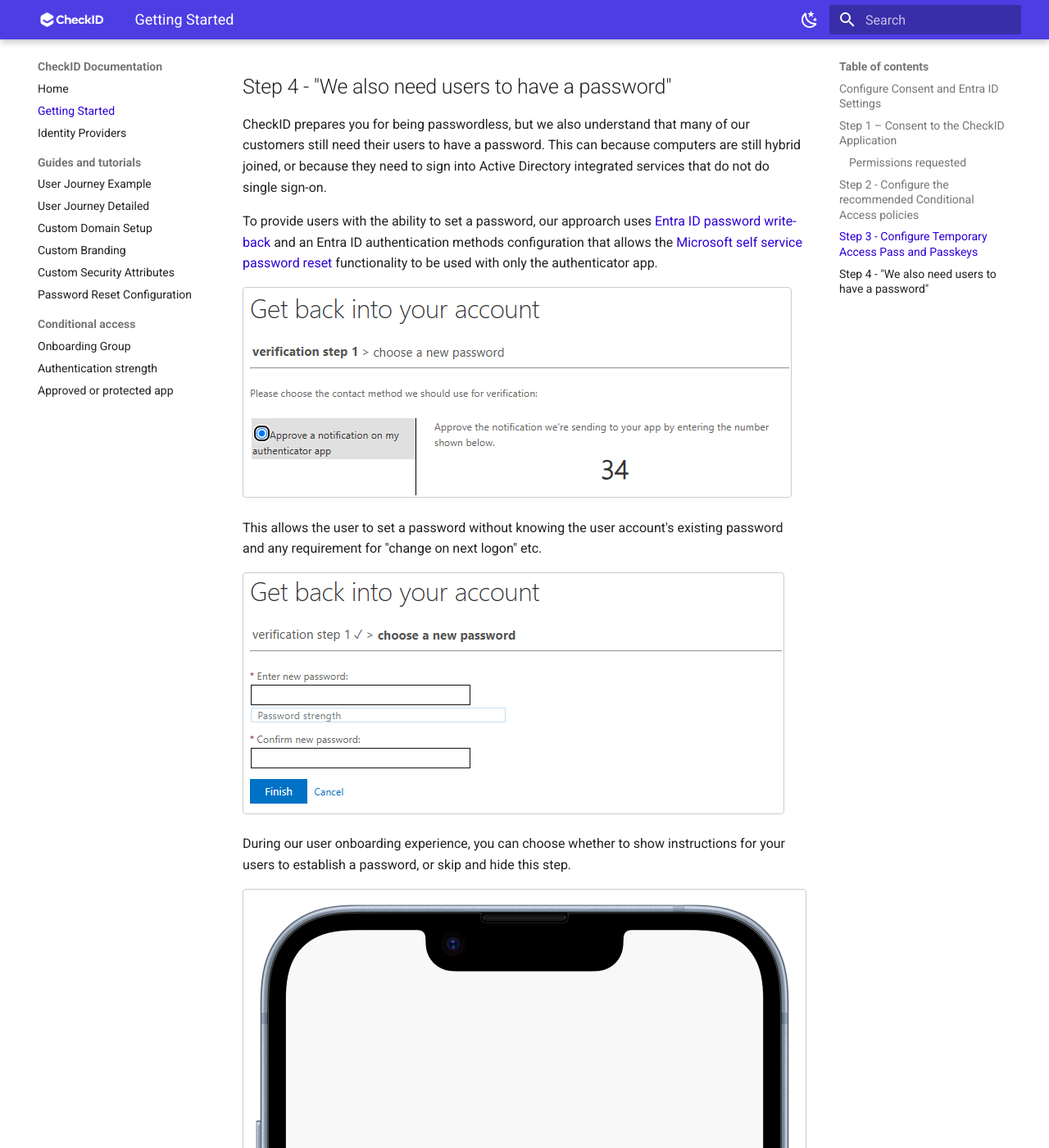
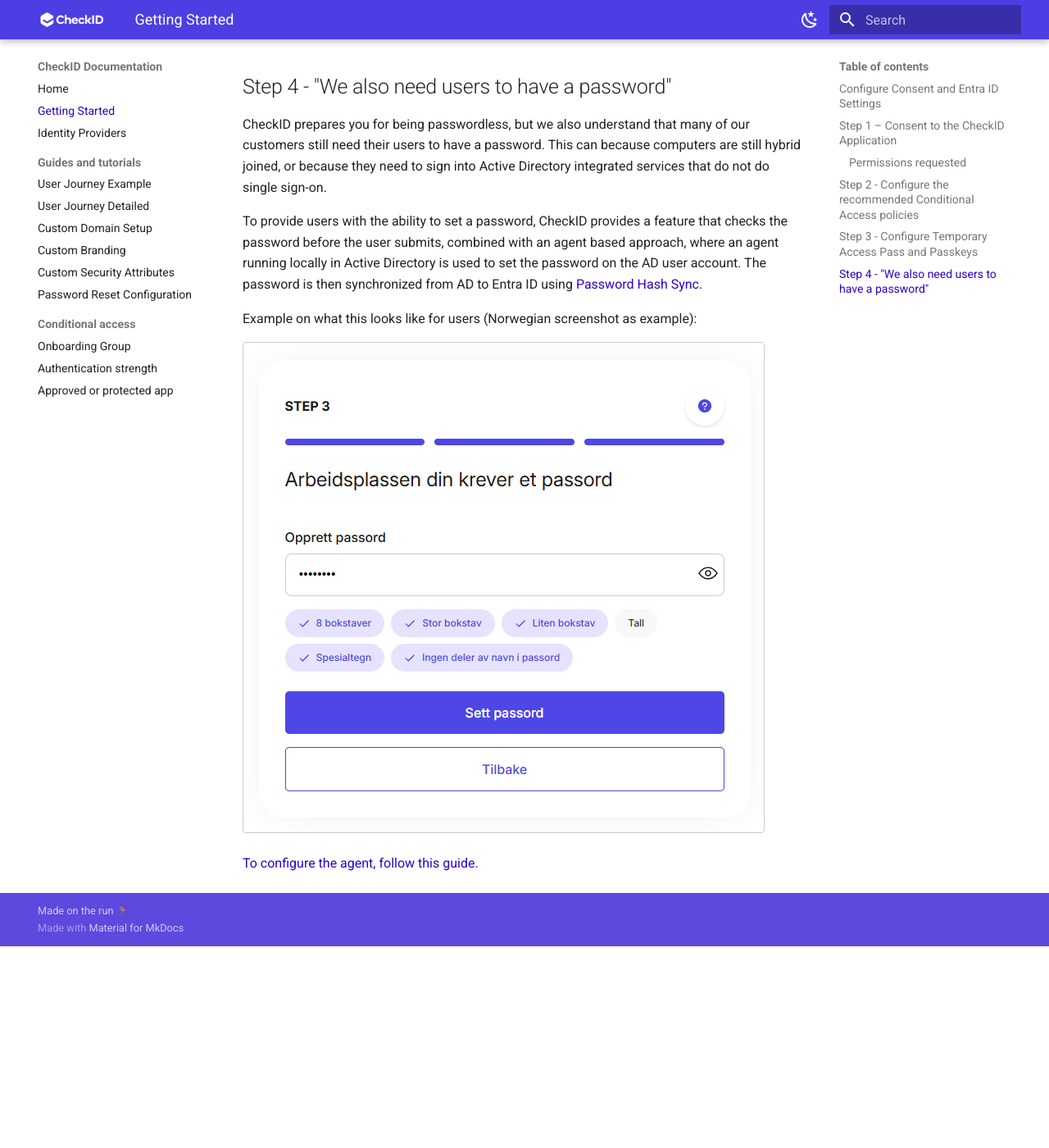
Before and after one commit to fortytwoservices/checkid-public-docs, an MkDocs documentation site: the page built from docs/Getting-Started.md, in a window 1280 px wide and 1400 px high, scrolled down 3238 px. Shown: the whole window at 82% size. Built offline with MkDocs 1.6.1 and Material for MkDocs 9.7.7, drawn with Linux system fonts in a browser that asks for light colours; after the commit the page ends 4392 px from its top, so only the background shows below that.

Commit message:
Add password agent doc
Signed-off-by: Marius Solbakken Mellum <marius.solbakken@fortytwo.io>

```diff
--- a/docs/Getting-Started.md
+++ b/docs/Getting-Started.md
@@ -48,14 +48,10 @@
 
 CheckID prepares you for being passwordless, but we also understand that many of our customers still need their users to have a password. This can because computers are still hybrid joined, or because they need to sign into Active Directory integrated services that do not do single sign-on.
 
-To provide users with the ability to set a password, our approarch uses [Entra ID password write-back](https://learn.microsoft.com/en-us/entra/identity/authentication/tutorial-enable-sspr-writeback) and an Entra ID authentication methods configuration that allows the [Microsoft self service password reset](https://passwordreset.microsoftonline.com/) functionality to be used with only the authenticator app.
+To provide users with the ability to set a password, CheckID provides a feature that checks the password before the user submits, combined with  an agent based approach, where an agent running locally in Active Directory is used to set the password on the AD user account. The password is then synchronized from AD to Entra ID using [Password Hash Sync](https://learn.microsoft.com/en-us/entra/identity/hybrid/connect/whatis-phs).
 
-![alt text](image-3.png)
+Example on what this looks like for users (Norwegian screenshot as example):
 
-This allows the user to set a password without knowing the user account's existing password and any requirement for "change on next logon" etc.
+![alt text](image-7.png)
 
-![alt text](image-4.png)
-
-During our user onboarding experience, you can choose whether to show instructions for your users to establish a password, or skip and hide this step.
-
-![alt text](Pwd-set-Step.png)
+[To configure the agent, follow this guide.](./Configuring-Password-Agent.md)
```
Also changed, not shown: docs/Configuring-Password-Agent.md (added, +100 -0 lines), docs/image-7.png (added), docs/media/20250905140155.png (added), docs/media/20250905140307.png (added), docs/media/20250905140407.png (added), docs/media/20250905140444.png (added), docs/media/20250905140535.png (added), docs/media/20250912082318.png (added), docs/media/20250912082503.png (added).
